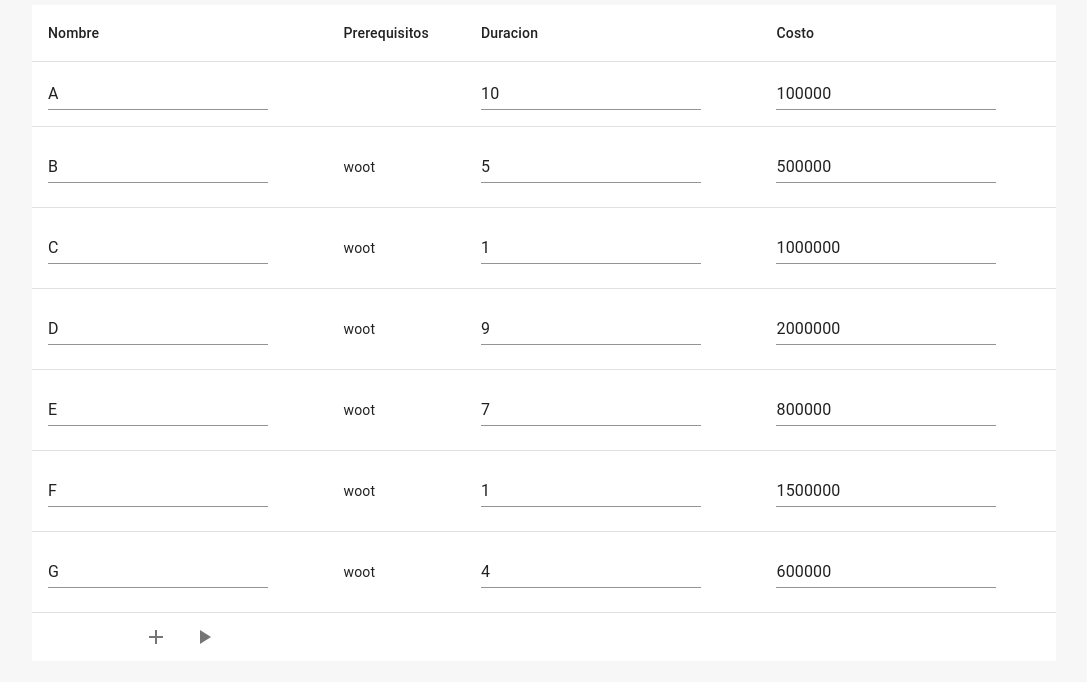
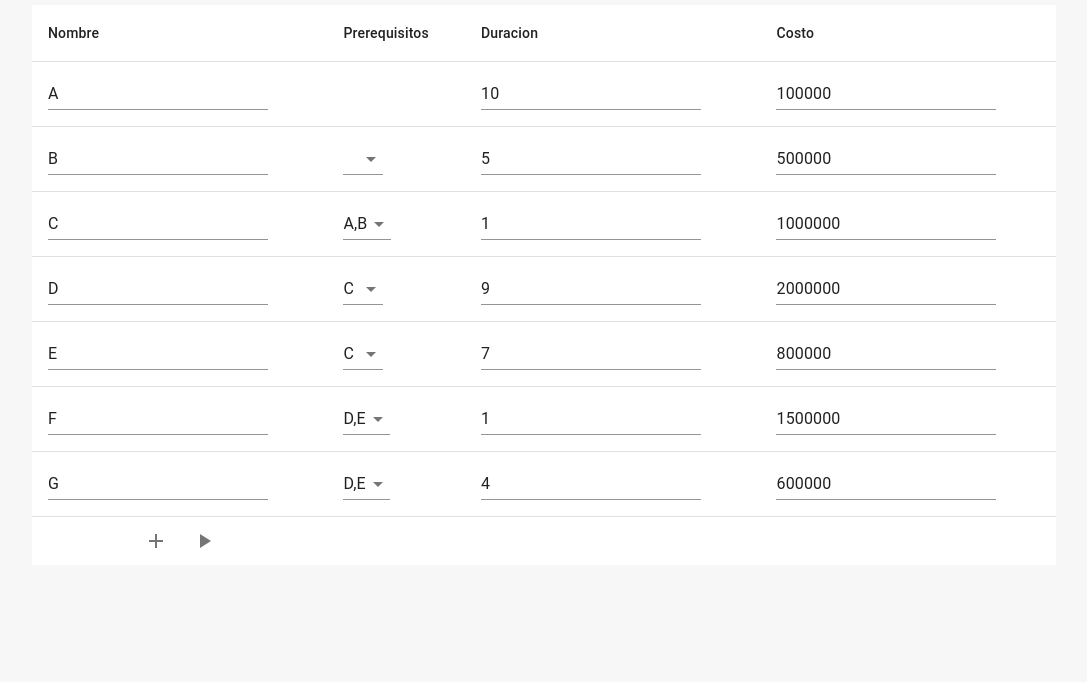
Before and after one commit to Josejuan2399/PERT, a React (Create React App) app: page / in a window 1280 px wide. Shown: the top 682 px of the page, without its empty margins (96-1183 px from the left). Built offline with nearby package versions, Linux system fonts and the light colour scheme.

Commit message:
Can Select Activities, Activities already selected will not be shown in menu

```diff
--- a/src/App.js
+++ b/src/App.js
@@ -14,12 +14,14 @@ import PlayArrowIcon from '@material-ui/icons/PlayArrow';
 import TextField from '@material-ui/core/TextField';
 import Grid from '@material-ui/core/Grid';
 import Select from '@material-ui/core/Select';
+import Chip from '@material-ui/core/Chip';
+import MenuItem from '@material-ui/core/MenuItem';
 import Input from '@material-ui/core/Input';
-import InputLabel from '@material-ui/core/InputLabel';
 
 import './App.css';
 
 import { calculateTotalCost, calculateTotalDuration, calculateCriticalPath, Activity } from './logic.js';
+import { isValueInAnotherArray } from './helpers';
 
 let sampleData = [
   new Activity("A", 10, 100000),
@@ -36,7 +38,7 @@
 let sampleAdminExpenses = 50000;
 
 function App() {
-  let [data, setData] = useState(sampleData);
+  let [data, setData] = useState([]);
   let [adminExpenses, setExpenses] = useState(sampleAdminExpenses);
   let [cost, setCost] = useState(0);
   let [duration, setDuration] = useState(0);
@@ -60,7 +62,14 @@ function App() {
   );
 }
 
-
+// Probably can use this to render a Chip with delete button
+function preChip(value, handleDeleteFN = () => { }) {
+  return <Chip
+    label={value}
+    onDelete={handleDeleteFN}
+    color="primary"
+  />
+}
 
 function Form({ onSubmit }) {
   let [data, setData] = useState(sampleData);
@@ -73,6 +82,29 @@ function Form({ onSubmit }) {
     console.log(data)
   }
 
+  function addPre({ target: { value } }, index) {
+    let newData = [...data];
+    newData[index].pre.push(value);
+    setData(newData);
+    console.log(newData);
+  }
+
+  function removePre(activityName, index) {
+    let newData = [...data];
+    newData[index].pre = newData[index].pre.filter(el => el !== activityName);
+    setData(newData);
+  }
+
+  function createNewActivity() {
+    setData([...data, new Activity('', 0, 0, [])])
+  }
+
+  useEffect(() => {
+    // createNewActivity();
+    // createNewActivity();
+  }, [])
+
+
   return (<Table className="table">
     <TableHead>
       <TableRow>
@@ -84,13 +116,24 @@ function Form({ onSubmit }) {
     </TableHead>
     <TableBody>
       {
-        data.map((d, index) => {
+        data.map((act, index) => {
           return (
             <TableRow>
-              <TableCell > <TextField value={data[index].name} onChange={event => handleChange(event, 'name', index)}></TextField> </TableCell>
-              <TableCell> {index !== 0 && <p>woot</p>} </TableCell>
-              <TableCell > <TextField type="number" value={data[index].duration} onChange={event => handleChange(event, 'duration', index)}></TextField> </TableCell>
-              <TableCell > <TextField type="number" value={data[index].cost} onChange={event => handleChange(event, 'cost', index)}></TextField> </TableCell>
+              <TableCell > <TextField value={act.name} onChange={event => handleChange(event, 'name', index)}></TextField> </TableCell>
+              <TableCell> {index !== 0 &&
+                <Select
+                  value={act.pre} // Values already Selected
+                  onChange={event => { addPre(event, index) }}
+                  renderValue={selected => <div>{selected + ''}</div>} // The way that already selected values will be rendered
+                >
+                    {/* Handles Values in the Selection Menu */}
+                  {data.map(({ name }) => (name !== act.name && isValueInAnotherArray(data[index].pre, name)) && <MenuItem value={name}>
+                    {name}
+                  </MenuItem>)}
+                </Select>
+              } </TableCell>
+              <TableCell > <TextField type="number" value={act.duration} onChange={event => handleChange(event, 'duration', index)}></TextField> </TableCell>
+              <TableCell > <TextField type="number" value={act.cost} onChange={event => handleChange(event, 'cost', index)}></TextField> </TableCell>
             </TableRow>
           )
         })
@@ -98,8 +141,8 @@ function Form({ onSubmit }) {
     </TableBody>
     <TableFooter>
       <Grid >
-        <IconButton><AddIcon onClick={() => setData([...data, new Activity('', 0, 0, [])])} /></IconButton>
-        <IconButton><PlayArrowIcon /></IconButton>
+        <IconButton onClick={() => { createNewActivity() }}><AddIcon /></IconButton>
+        <IconButton onClick={() => { onSubmit(data) }}><PlayArrowIcon /></IconButton>
       </Grid>
     </TableFooter>
 
@@ -113,7 +156,7 @@ function Results({ duration, cost, criticalPath }) {
       <p>Duracion Total: {duration} meses</p>
       <p>Costo Total: RD${cost}</p>
       <span>Ruta Critica: </span>
-      {criticalPath.map(element => <span>{element[0].name}</span>)}
+      {criticalPath.map(element => <span>{`(${element[0].name})` + ' '}</span>)}
     </div>
   )
 }
--- /dev/null
+++ b/src/helpers.js
@@ -0,0 +1,4 @@
+export function isValueInAnotherArray(array, value) {
+    if (array.find(elem => elem === value) === undefined) return true;
+    else return false;
+}
```
